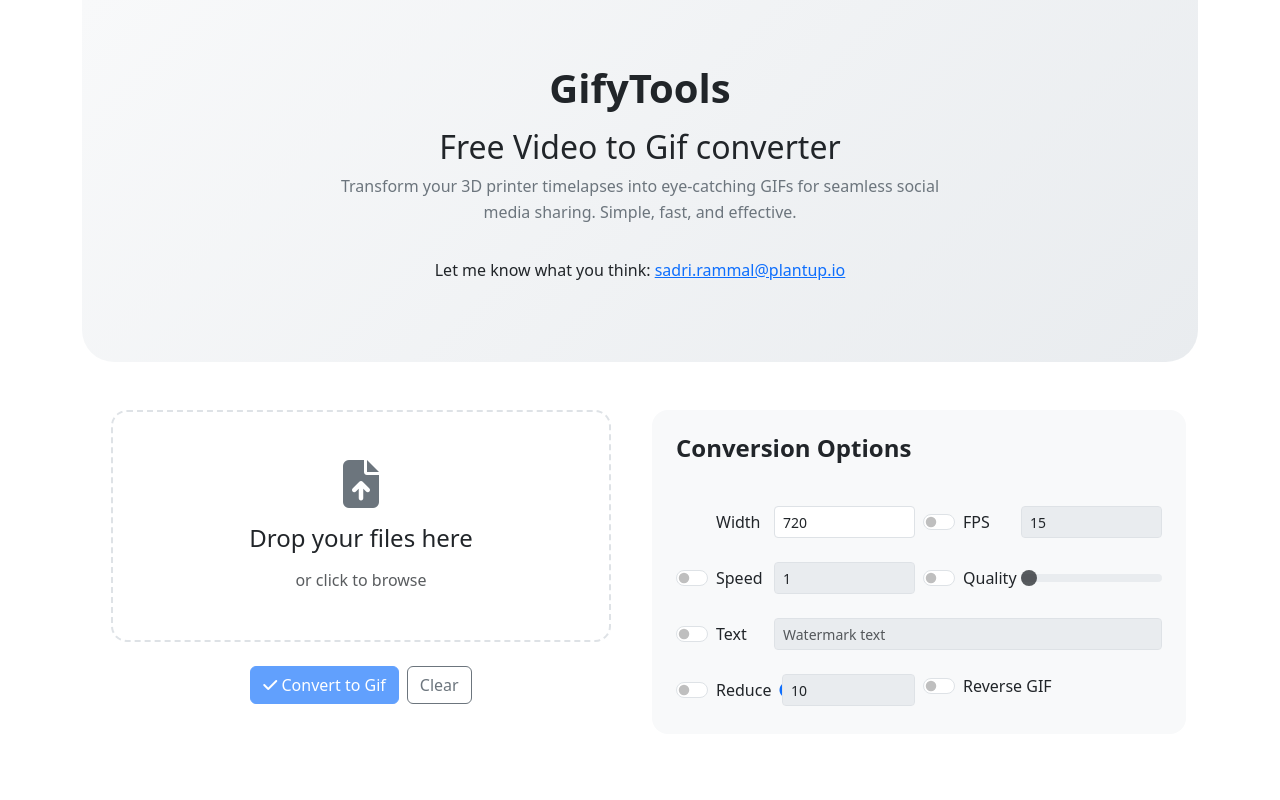
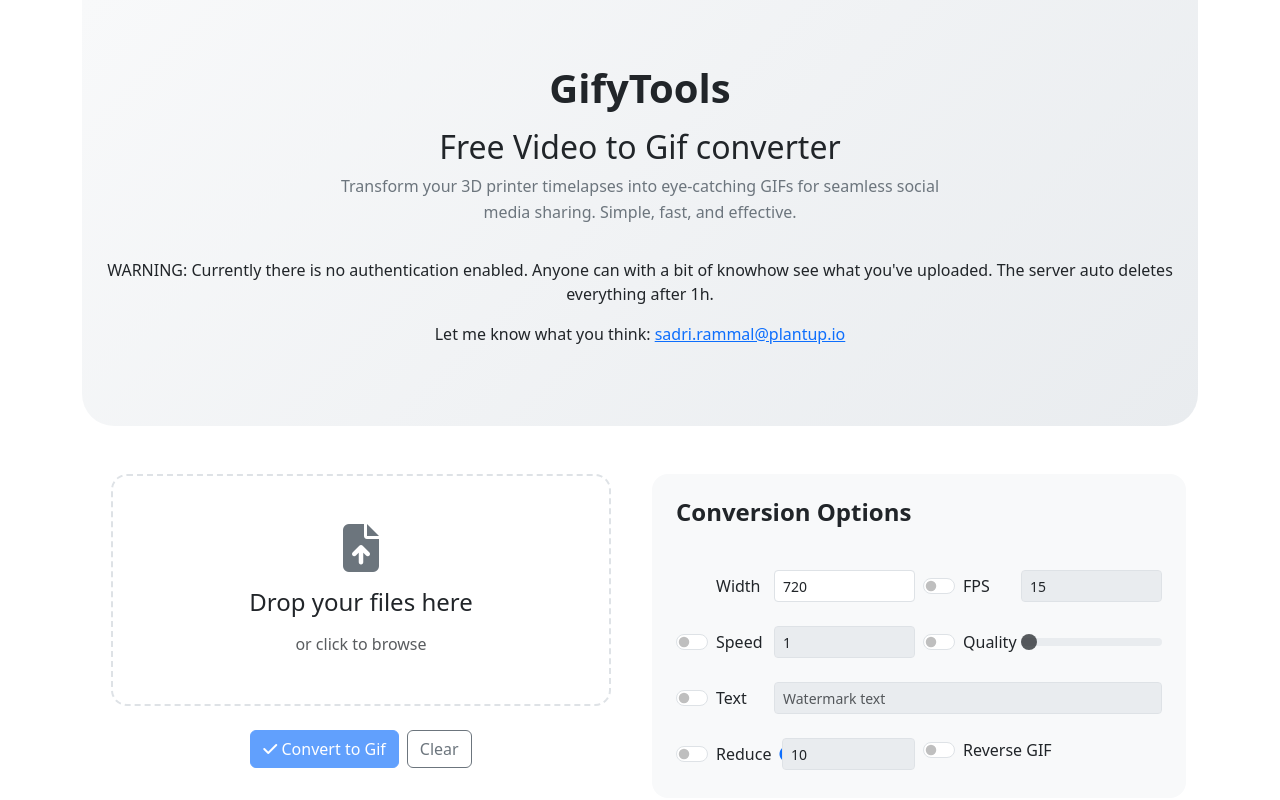
Before and after one commit to sadrirammal/Gifytools, an Angular app in the folder web/: page / in a window 1280 px wide. Built offline with nearby package versions, Linux system fonts and the light colour scheme.

Commit message:
added warning

```diff
--- a/web/src/app/components/video-upload/video-upload.component.html
+++ b/web/src/app/components/video-upload/video-upload.component.html
@@ -9,6 +9,8 @@
                     Transform your 3D printer timelapses into eye-catching GIFs
                     for seamless social media sharing. Simple, fast, and effective.
                 </p>
+
+                <p class="red">WARNING: Currently there is no authentication enabled. Anyone can with a bit of knowhow see what you've uploaded. The server auto deletes everything after 1h.</p>
 
                 <p>Let me know what you think: <a href="mailto:sadri.rammal&#64;plantup.io">sadri.rammal&#64;plantup.io</a></p>
             </div>
```
